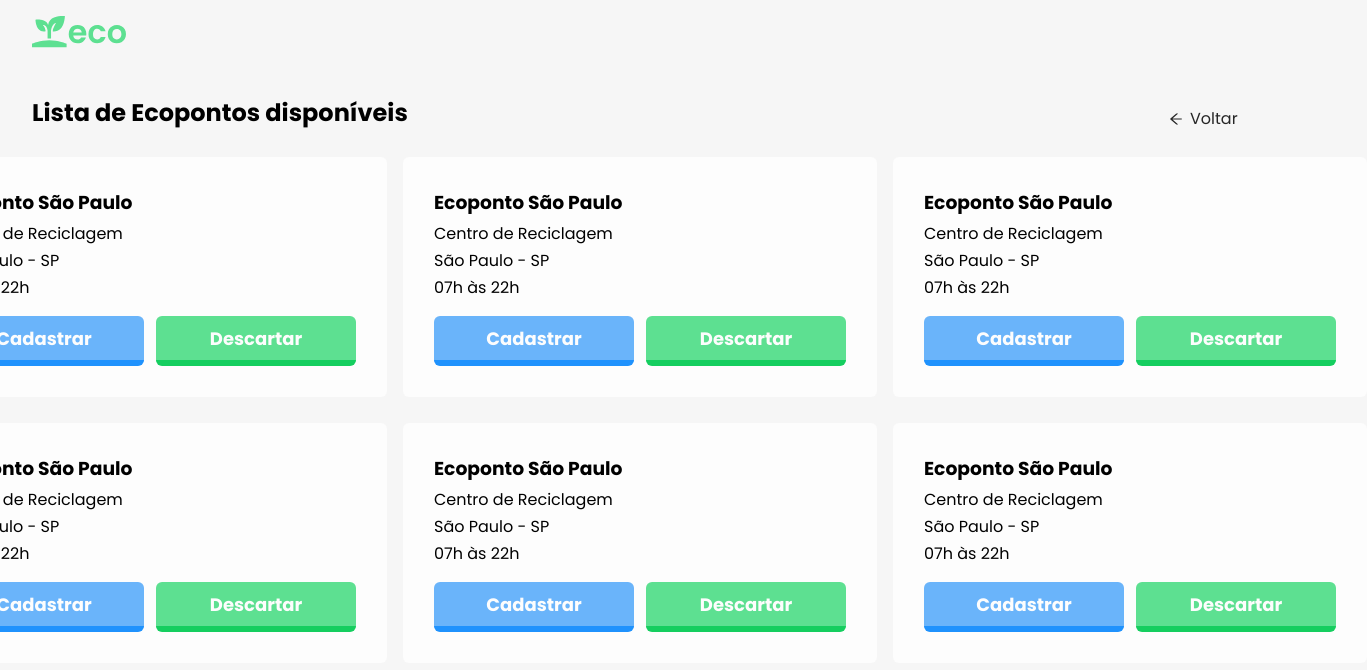
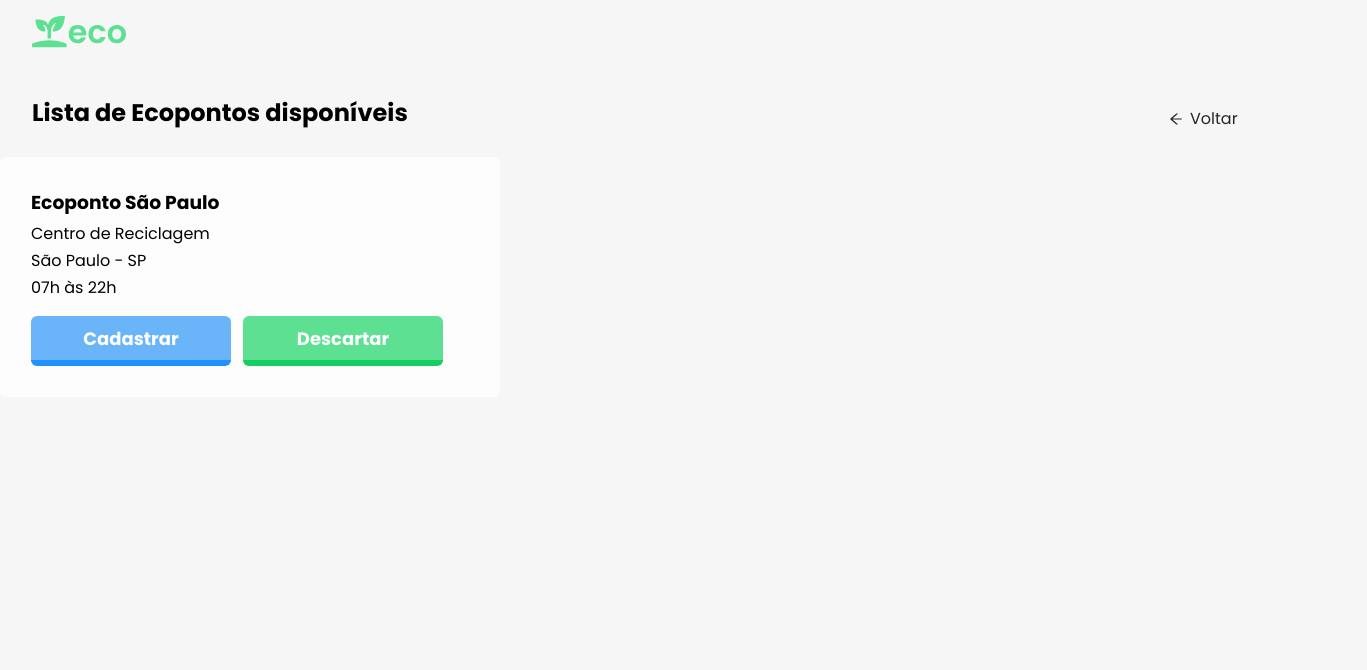
Before and after one commit to rodrigoge/eco, a React (Vite) app in the folder web/: page /points in a window 1280 px wide. Shown: the top 670 px of the page, 1367 px wide, since content can reach past the window. Built offline with nearby package versions, Linux system fonts and the light colour scheme.

Commit message:
feat: editing cards

```diff
--- a/web/src/pages/ListPoints/index.tsx
+++ b/web/src/pages/ListPoints/index.tsx
@@ -12,6 +12,7 @@ export default function ListPoints() {
             <div className="ecopoints">
                 <header>
                     <h2>Lista de Ecopontos disponíveis</h2>
+
                     <Link to={"/"} className='back-page'>
                         <AiOutlineArrowLeft />
                         <span>Voltar</span>
@@ -19,118 +20,7 @@ export default function ListPoints() {
                 </header>
 
                 <div className="cards-in-row">
-                    <div className="card">
-                        <h3>Ecoponto São Paulo</h3>
-
-                        <div className="ecopoint-content">
-                            <span>Centro de Reciclagem</span>
-                            <span>São Paulo - SP</span>
-                            <span>07h às 22h</span>
-                        </div>
-
-                        <div className="ecopoint-buttons">
-                            <ButtonComponent
-                                className='btn btn-blue'
-                                size='btn-sm'
-                                text='Cadastrar'
-                            />
-                            <ButtonComponent
-                                className='btn btn-green'
-                                size='btn-sm'
-                                text='Descartar'
-                            />
-                        </div>
-                    </div>
-                    <div className="card">
-                        <h3>Ecoponto São Paulo</h3>
-
-                        <div className="ecopoint-content">
-                            <span>Centro de Reciclagem</span>
-                            <span>São Paulo - SP</span>
-                            <span>07h às 22h</span>
-                        </div>
-
-                        <div className="ecopoint-buttons">
-                            <ButtonComponent
-                                className='btn btn-blue'
-                                size='btn-sm'
-                                text='Cadastrar'
-                            />
-                            <ButtonComponent
-                                className='btn btn-green'
-                                size='btn-sm'
-                                text='Descartar'
-                            />
-                        </div>
-                    </div>
-                    <div className="card">
-                        <h3>Ecoponto São Paulo</h3>
-
-                        <div className="ecopoint-content">
-                            <span>Centro de Reciclagem</span>
-                            <span>São Paulo - SP</span>
-                            <span>07h às 22h</span>
-                        </div>
-
-                        <div className="ecopoint-buttons">
-                            <ButtonComponent
-                                className='btn btn-blue'
-                                size='btn-sm'
-                                text='Cadastrar'
-                            />
-                            <ButtonComponent
-                                className='btn btn-green'
-                                size='btn-sm'
-                                text='Descartar'
-                            />
-                        </div>
-                    </div>
-                </div>
-                <div className="cards-in-row">
-                    <div className="card">
-                        <h3>Ecoponto São Paulo</h3>
-
-                        <div className="ecopoint-content">
-                            <span>Centro de Reciclagem</span>
-                            <span>São Paulo - SP</span>
-                            <span>07h às 22h</span>
-                        </div>
-
-                        <div className="ecopoint-buttons">
-                            <ButtonComponent
-                                className='btn btn-blue'
-                                size='btn-sm'
-                                text='Cadastrar'
-                            />
-                            <ButtonComponent
-                                className='btn btn-green'
-                                size='btn-sm'
-                                text='Descartar'
-                            />
-                        </div>
-                    </div>
-                    <div className="card">
-                        <h3>Ecoponto São Paulo</h3>
-
-                        <div className="ecopoint-content">
-                            <span>Centro de Reciclagem</span>
-                            <span>São Paulo - SP</span>
-                            <span>07h às 22h</span>
-                        </div>
-
-                        <div className="ecopoint-buttons">
-                            <ButtonComponent
-                                className='btn btn-blue'
-                                size='btn-sm'
-                                text='Cadastrar'
-                            />
-                            <ButtonComponent
-                                className='btn btn-green'
-                                size='btn-sm'
-                                text='Descartar'
-                            />
-                        </div>
-                    </div>
+                    <div className="cards-container">
                         <div className="card">
                             <h3>Ecoponto São Paulo</h3>
 
@@ -156,5 +46,6 @@ export default function ListPoints() {
                     </div>
                 </div>
             </div>
+        </div>
     );
 }
--- a/web/src/pages/ListPoints/styles.scss
+++ b/web/src/pages/ListPoints/styles.scss
@@ -33,6 +33,12 @@
 
         .cards-in-row {
             display: flex;
+            justify-content: center;
+            align-items: center;
+
+            .cards-container {
+                display: grid;
+                grid-template-columns: 1fr 1fr 1fr;
                 align-items: center;
                 justify-content: center;
                 margin-top: 26px;
@@ -72,3 +78,4 @@
             }
         }
     }
+}
```
Lines whose indentation alone changed are shown as unchanged.
